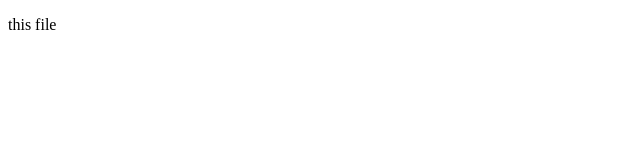
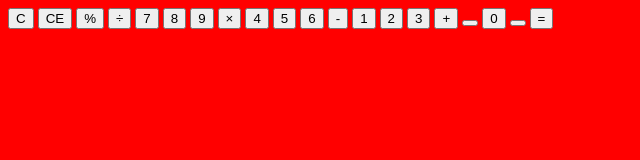
Before and after one commit to dra072/Basic_Calculator, a plain HTML site: page index.html in a window 1280 px wide. Shown: the whole page, without its empty margins (0-640 px from the left). Drawn offline with Linux system fonts and the light colour scheme.

Commit message:
Update index.html

```diff
--- a/index.html
+++ b/index.html
@@ -1,11 +1,43 @@
-<!DOCTYPE html>
-<html lang="en">
-<head>
-    <meta charset="UTF-8">
-    <meta name="viewport" content="width=device-width, initial-scale=1.0">
-    <title>Document</title>
-</head>
-<body>
-    <p>this file</p>
-</body>
+<html>
+    <head>
+		<link rel="stylesheet" type="text/css" href="style.css">
+		<title>A simple calculator</title>
+	</head>
+    <body>
+        <div id="container">
+            <div id="calculator">
+                <div id="result">
+                    <div id="history">
+                        <p id="history-value"></p>
+                    </div>
+                    <div id="output">
+                        <p id="output-values"></p>
+                    </div>
+                </div>
+                <div id="keyboard">
+                    <button class="operator" id="clear">C</button>
+                    <button class="operator" id="backspace">CE</button>
+                    <button class="operator" id="%">%</button>
+					<button class="operator" id="/">&#247;</button>
+					<button class="number" id="7">7</button>
+					<button class="number" id="8">8</button>
+					<button class="number" id="9">9</button>
+					<button class="operator" id="*">&times;</button>
+					<button class="number" id="4">4</button>
+					<button class="number" id="5">5</button>
+					<button class="number" id="6">6</button>
+					<button class="operator" id="-">-</button>
+					<button class="number" id="1">1</button>
+					<button class="number" id="2">2</button>
+					<button class="number" id="3">3</button>
+					<button class="operator" id="+">+</button>
+					<button class="empty" id="empty"></button>
+					<button class="number" id="0">0</button>
+					<button class="empty" id="empty"></button>
+                    <button class="operator" id="=">=</button>
+                </div>
+            </div>
+        </div>
+        <script src="script.js"></script>
+    </body>
 </html>
```
